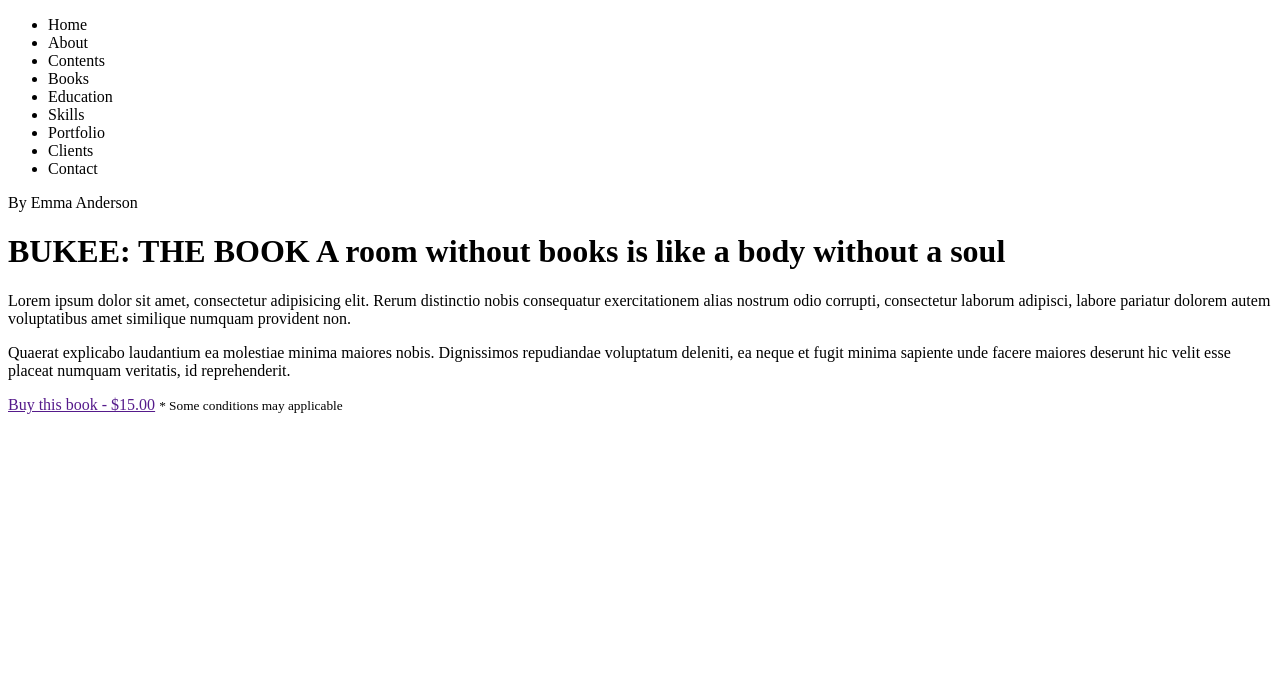
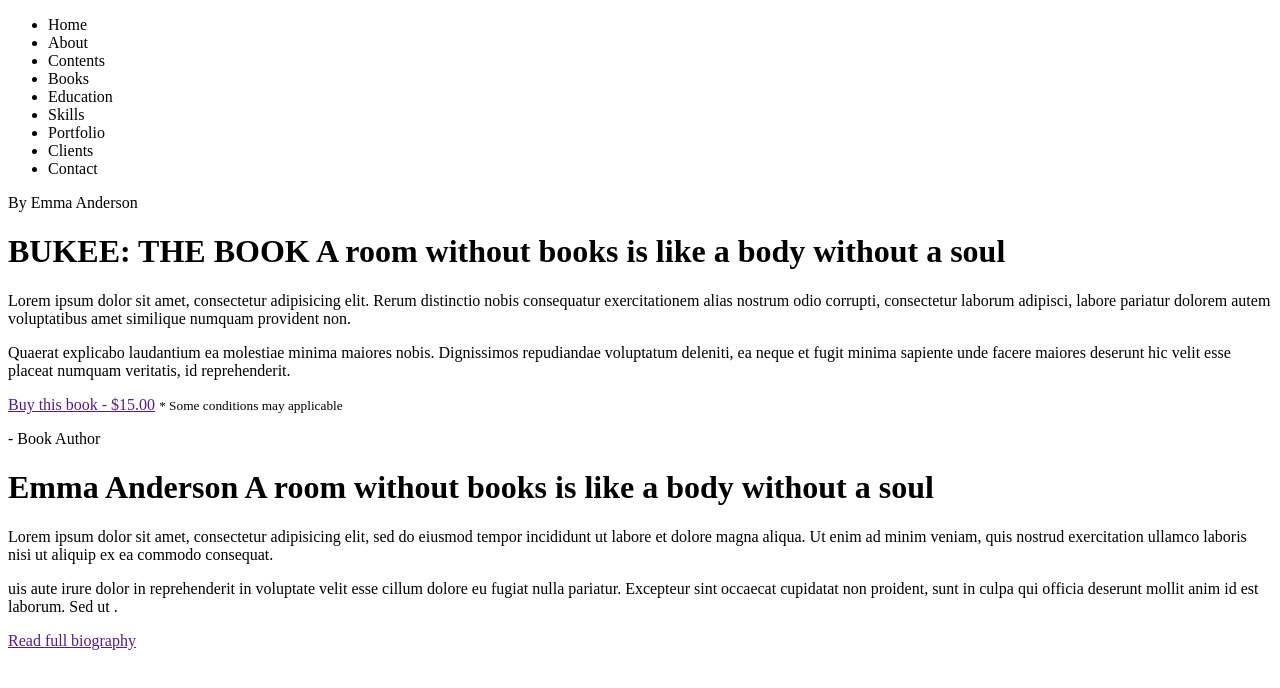
Before and after one commit to Spit123/Bukee, a plain HTML site: page index.html in a window 1280 px wide. Drawn offline with Linux system fonts and the light colour scheme.

Commit message:
Update index.html

```diff
--- a/index.html
+++ b/index.html
@@ -35,6 +35,16 @@
 				</div>
 			</div>
 		</div>
+		<div class="wrap">
+			<div class="block-author">
+				<p class="block-author_author">- Book Author</p>
+				<h1 class="block-author_name">Emma Anderson <span>A room without books is like a body without a soul</span></h1>
+				<p>Lorem ipsum dolor sit amet, consectetur adipisicing elit, sed do eiusmod tempor incididunt ut labore et dolore magna aliqua. Ut enim ad minim veniam, quis nostrud exercitation ullamco laboris nisi ut aliquip ex ea commodo consequat.</p>
+				<p>uis aute irure dolor in reprehenderit in voluptate velit esse cillum dolore eu fugiat nulla pariatur. Excepteur sint occaecat cupidatat non proident, sunt in culpa qui officia deserunt mollit anim id est laborum. Sed ut .</p>
+				<a href="" class="block-author_btn">Read full biography</a>
+				<div></div> <!-- фото -->
+			</div>
+		</div>
 	</div>
 </body>
 </html>
```
